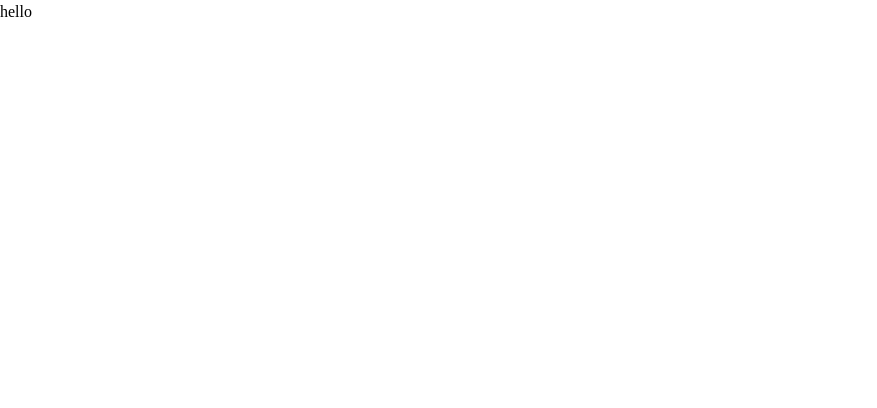
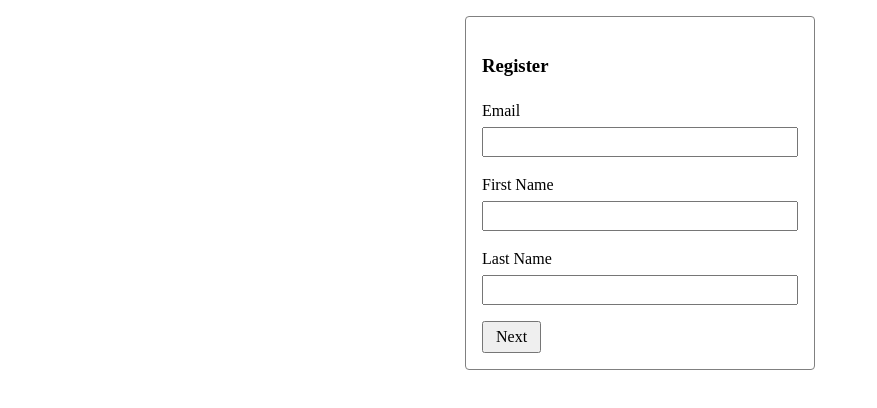
Before and after one commit to atulpat3l/multi-step-form, a plain HTML site: page index.html in a window 1280 px wide. Shown: the whole page, without its empty margins (0-877 px from the left). Drawn offline with Linux system fonts and the light colour scheme.

Commit message:
completed html

```diff
--- a/index.html
+++ b/index.html
@@ -8,6 +8,56 @@
     <link rel="stylesheet" href="style.css">
 </head>
 <body>
-    hello
+    <form class="multi-step-form">
+        <div class="step active">
+            <h3 class="step__title">Register</h3>
+            <div class="field-group">
+                <label for="email">Email</label>
+            <input type="text" name="email" id="email" required>
+            </div>
+            <div class="field-group">
+                <label for="first-name">First Name</label>
+                <input type="text" name="first-name" id="first-name"  required>
+            </div>
+            <div class="field-group">
+                <label for="last-name">Last Name</label>
+                <input type="text" name="last-name" id="last-name" >
+            </div>
+            <div class="step__btns">
+                <button type="button" class="btn btn__next">Next</button>
+            </div>
+        </div>
+        <div class="step">
+            <h3 class="step__title">Set Password</h3>
+            <div class="field-group">
+                <label for="password">Password</label>
+            <input type="text" name="password" id="password" required>
+            </div>
+            <div class="field-group">
+                <label for="confirm-password">Confirm Password</label>
+                <input type="text" name="confirm-password" id="confirm-password" required>
+            </div>
+            <div class="step__btns">
+                <button type="button" class="btn btn__previous">Back</button>
+                <button type="button" class="btn btn__next">Next</button>
+            </div>
+        </div>
+        <div class="step">
+            <h3 class="step__title">Additional Info</h3>
+            <div class="field-group">
+                <label for="Address">Address</label>
+            <input type="text" name="Address" id="Address">
+            </div>
+            <div class="field-group">
+                <label for="phone">Phone</label>
+                <input type="text" name="phone" id="phone">
+            </div>
+            <div class="step__btns">
+                <button type="button" class="btn btn__previous">Back</button>
+                <button type="button" class="btn btn__submit">Submit</button>
+            </div>
+        </div>
+    </form>
+    <script src="main.js"></script>
 </body>
 </html>
--- a/style.css
+++ b/style.css
@@ -1,40 +1,51 @@
-/* Box sizing rules */
 *,
 *::before,
 *::after {
   box-sizing: border-box;
 }
 
-/* Remove default margin */
-body,
-h1,
-h2,
-h3,
-h4,
-p,
-figure,
-blockquote,
-dl,
-dd {
-  margin: 0;
-}
-
-/* Set core root defaults */
-html:focus-within {
-  scroll-behavior: smooth;
-}
-
-/* Set core body defaults */
 body {
-  min-height: 100vh;
-  text-rendering: optimizeSpeed;
   line-height: 1.5;
 }
 
-/* Inherit fonts for inputs and buttons */
 input,
-button,
-textarea,
-select {
+button {
   font: inherit;
 }
+
+.multi-step-form {
+    margin: 1em 0;
+}
+
+.step {
+    max-width: 350px;
+    margin: 0 auto;
+    border: 1px solid gray;
+    padding: 1em;
+    border-radius: 4px;
+}
+
+.field-group {
+    display: flex;
+    flex-direction: column;
+    gap: 4px;
+    margin-top: 1em;
+}
+
+.step__btns {
+    margin-top: 1em;
+    display: flex;
+    justify-content: space-between;
+}
+
+.btn {
+    padding: 2px 12px;
+}
+
+.step {
+    display: none;
+}
+
+.active {
+    display: block;
+}
```
